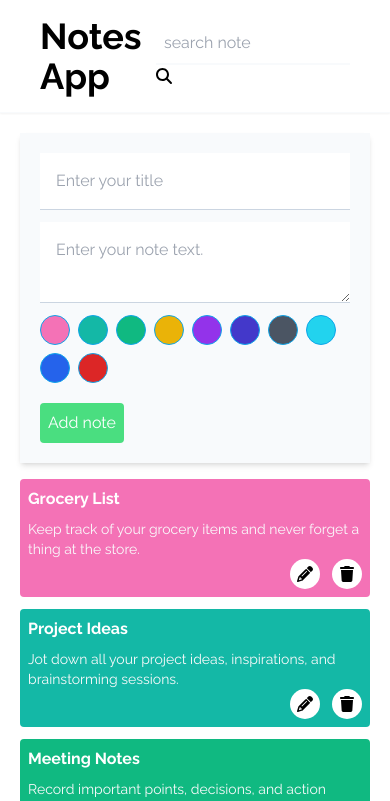
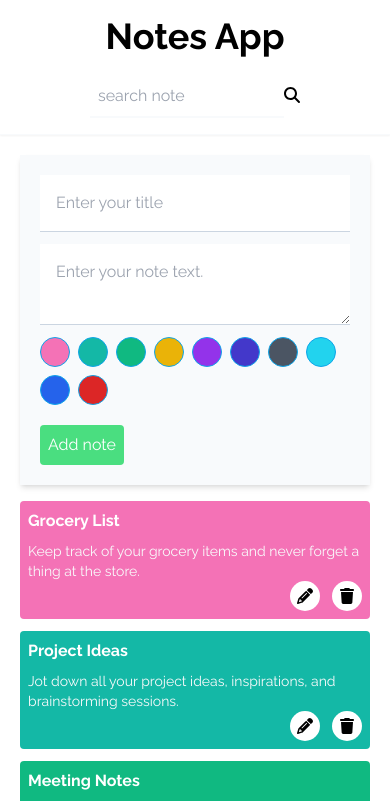
Before and after one commit to Mark-Alexis-Posadas/react-notes, a React (Vite) app: page / in a window 390 px wide. Shown: the top 801 px of the page. Built offline with nearby package versions, Linux system fonts and the light colour scheme.

Commit message:
fix navbar responsive

```diff
--- a/src/components/Navbar.jsx
+++ b/src/components/Navbar.jsx
@@ -20,11 +20,10 @@ export const Navbar = ({ notes, setSubmittedNotes }) => {
   };
 
   return (
-    <nav className="flex items-center justify-between py-4 px-10 border-b border-slate-50 shadow-sm">
+    <nav className="flex items-center justify-between py-4 px-5 md:px-10 border-b border-slate-50 shadow-sm flex-col md:flex-row">
       <h1 className="text-4xl font-bold">Notes App</h1>
 
-      <div>
-        {/* <NoteColors /> */}
+      <div className="mt-5 md:mt-0">
         <input
           type="text"
           placeholder="search note"
```
Also changed, not shown: 1 other file (tests, documents, lock files or other folders).
